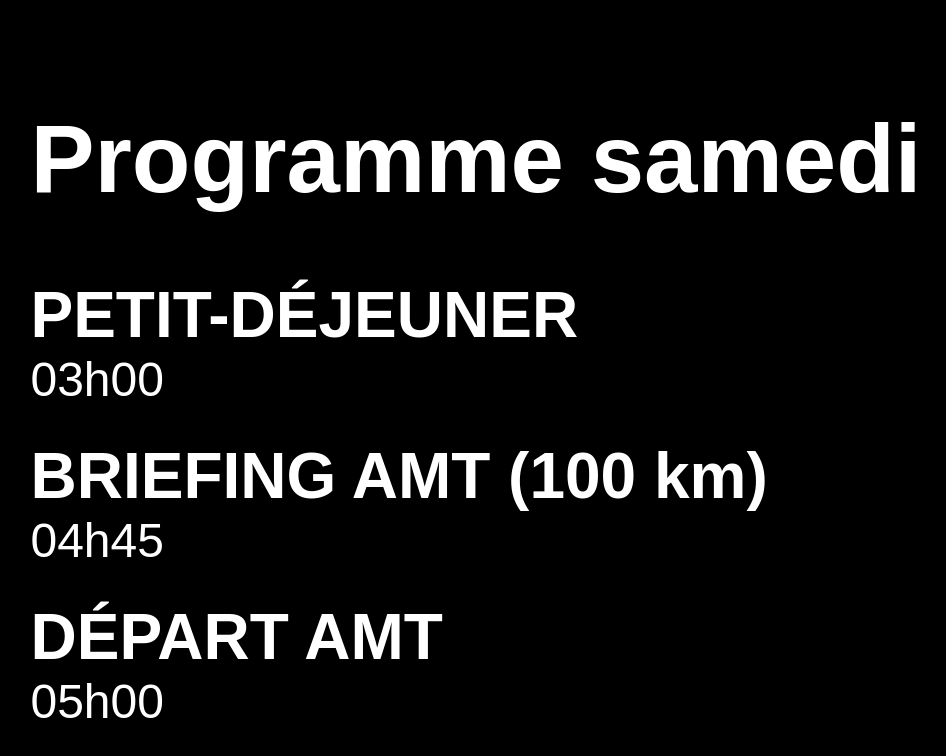
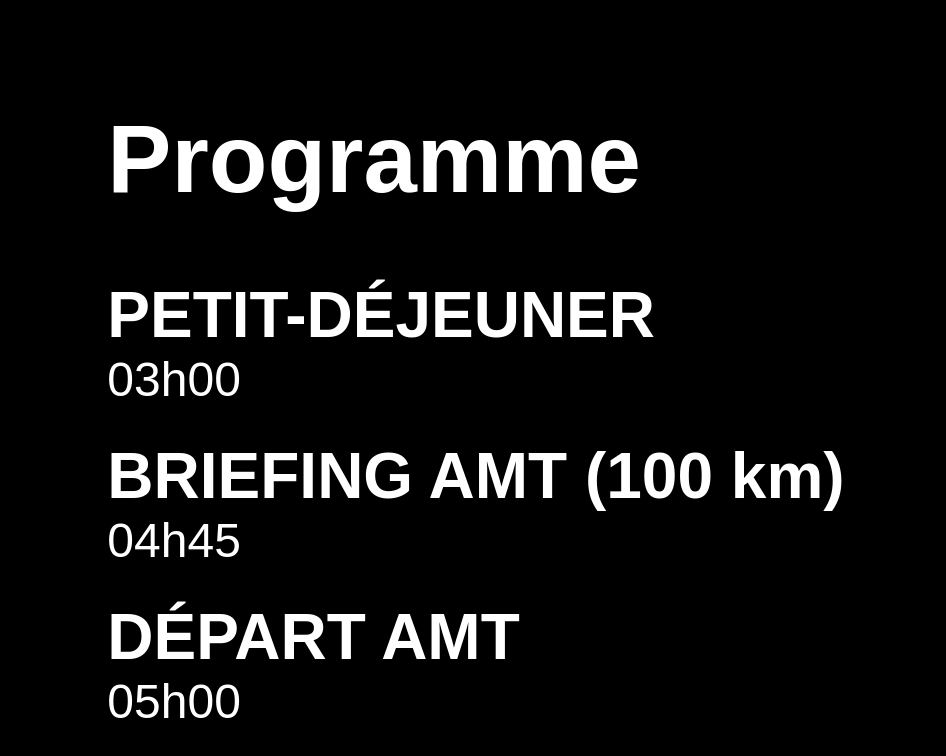
Before and after one commit to ncharlot/amt-signage, a plain HTML site: page programme02.html in a window 1280 px wide. Shown: the whole page, without its empty margins (164-1110 px from the left). Drawn offline with Linux system fonts and the light colour scheme.

Commit message:
Update planning

```diff
--- a/programme02.html
+++ b/programme02.html
@@ -7,7 +7,7 @@
 </head>
 <body>
   <div id="content">
-    <h1>Programme samedi</h1>
+    <h1>Programme</h1>
 
     <h2>PETIT-DÉJEUNER</h2>
     <p>03h00</p>
--- a/seq.json
+++ b/seq.json
@@ -4,7 +4,6 @@
     { "url": "/partners2.html", "duration": 3000 },
     { "url": "/partners3.html", "duration": 3000 },
     { "url": "/partners4.html", "duration": 3000 },
-    { "url": "/programme01.html", "duration": 10000 },
     { "url": "/programme02.html", "duration": 10000 },
     { "url": "/programme03.html", "duration": 10000 },
     { "url": "/programme04.html", "duration": 10000 },
```
Also changed, not shown: programme03.html (+1 -1 lines), programme04.html (+1 -1 lines), programme05.html (+1 -1 lines).
